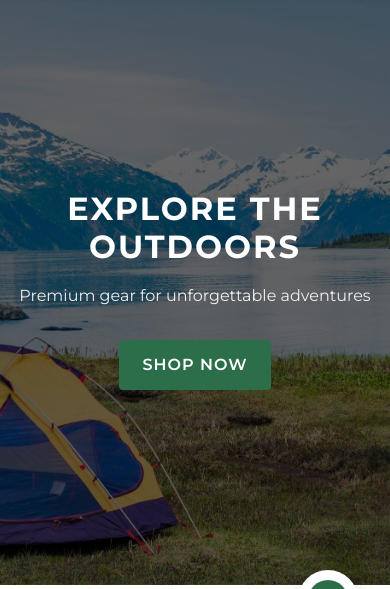
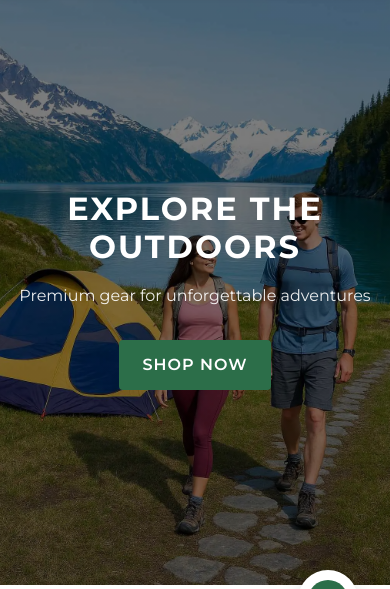
Before and after one commit to Chenlongx/-outdoor-website, a website: page index.html in a window 390 px wide. Shown: the part 182-771 px from the top of the page. Drawn offline with Linux system fonts and the light colour scheme; no server answers.

Commit message:
优化主页页面加速速度

```diff
--- a/index.html
+++ b/index.html
@@ -142,10 +142,23 @@
     </header>
 
     <section id="hero" class="hero">
+        <!-- 可响应的背景图 -->
+        <picture>
+            <!-- 手机端优先匹配（max-width: 768px） -->
+          <source media="(max-width: 768px)" srcset="./img/hero-mobile-background.webp" type="image/webp">
+
+          <!-- 默认是桌面端大图 -->
+          <img src="./img/hero-background.webp" alt="Explore the outdoors" class="hero-bg" loading="eager">
+        </picture>
+
+        <!-- 黑色渐变遮罩 -->
+        <div class="hero-overlay"></div>
+
+        <!-- 文本内容 -->
         <div class="hero-content">
-            <h1>Explore The Outdoors</h1>
-            <p>Premium gear for unforgettable adventures</p>
-            <a href="./products/" class="btn-primary">Shop Now</a>
+          <h1>Explore The Outdoors</h1>
+          <p>Premium gear for unforgettable adventures</p>
+          <a href="./products/" class="btn-primary">Shop Now</a>
         </div>
     </section>
 
--- a/styles.css
+++ b/styles.css
@@ -261,18 +261,41 @@ nav {
 
 /* Hero Section */
 .hero {
-    background: linear-gradient(rgba(0, 0, 0, 0.5), rgba(0, 0, 0, 0.5)), url('./img/hero-background.webp');
-    background-size: cover;
-    background-position: center;
+    position: relative;
     height: 600px;
-    color: white;
     display: flex;
     align-items: center;
     justify-content: center;
+    color: white;
     text-align: center;
+    overflow: hidden;
+  }
+
+  .hero picture,
+  .hero img.hero-bg {
+    position: absolute;
+    top: 0;
+    left: 0;
+    width: 100%;
+    height: 100%;
+    object-fit: cover; /* 保证图片像背景一样铺满 */
+    object-position: center;
+    z-index: 0;
+  }
+
+  .hero-overlay {
+    position: absolute;
+    top: 0;
+    left: 0;
+    width: 100%;
+    height: 100%;
+    background: linear-gradient(rgba(0, 0, 0, 0.5), rgba(0, 0, 0, 0.5));
+    z-index: 1;
   }
 
   .hero-content {
+    position: relative;
+    z-index: 2;
     max-width: 800px;
     padding: 0 1rem;
   }
@@ -290,6 +313,8 @@ nav {
     margin-bottom: 2rem;
     opacity: 0.9;
   }
+
+
 
 /* Categories Section */
 .categories {
@@ -1027,20 +1052,10 @@ footer {
         margin-top: 10px;
     }
     .hero {
-        max-width: 100%;
         height: 70vh;
         min-height: 400px;
-        background-position: 35% center;  /* 优化构图焦点 */
+    }
 
-        /* 移动端加载优化 */
-        background-image:
-            linear-gradient(rgba(0, 0, 0, 0.6), rgba(0, 0, 0, 0.6)),
-            url("./img/hero-background-blur.webp");
-    }
-    .hero.loaded {
-        background-image: linear-gradient(rgba(0, 0, 0, 0.6), rgba(0, 0, 0, 0.6)),
-        url('./img/hero-background.webp');
-    }
     .nav-links, .nav-actions {
         display: none;
     }
```
Lines whose indentation alone changed are shown as unchanged.
